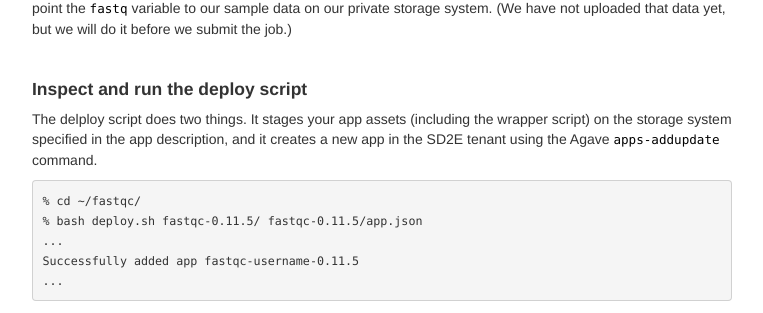
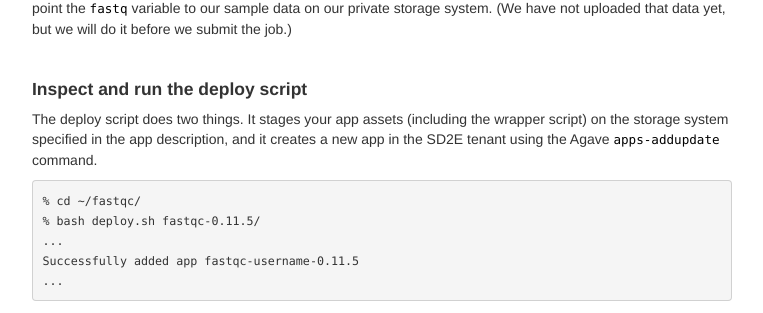
Before and after one commit to SD2E/api-user-guide, a Jekyll site: the page built from docs/create_application_04.md, in a window 1280 px wide and 900 px high, scrolled down 2262 px. Shown: the part 149-462 px from the top of the window, without its empty margins (258-1021 px from the left). Built offline with Jekyll 4.4.1, drawn with Linux system fonts in a browser that asks for light colours; some of the changed text lies outside the part shown.

Commit message:
minor typos

````diff
--- a/docs/create_application_04.md
+++ b/docs/create_application_04.md
@@ -139,12 +139,12 @@ not uploaded that data yet, but we will do it before we submit the job.)
 <br>
 #### Inspect and run the deploy script
 
-The delploy script does two things. It stages your app assets (including the
+The deploy script does two things. It stages your app assets (including the
 wrapper script) on the storage system specified in the app description, and it
 creates a new app in the SD2E tenant using the Agave `apps-addupdate` command.
 ```
 % cd ~/fastqc/
-% bash deploy.sh fastqc-0.11.5/ fastqc-0.11.5/app.json
+% bash deploy.sh fastqc-0.11.5/
 ...
 Successfully added app fastqc-username-0.11.5
 ...
````
Also changed, not shown: other parts of docs/create_application_04.md (+1 -1 lines), docs/create_application_02.md (+2 -2 lines), docs/create_application_03.md (+1 -1 lines).
